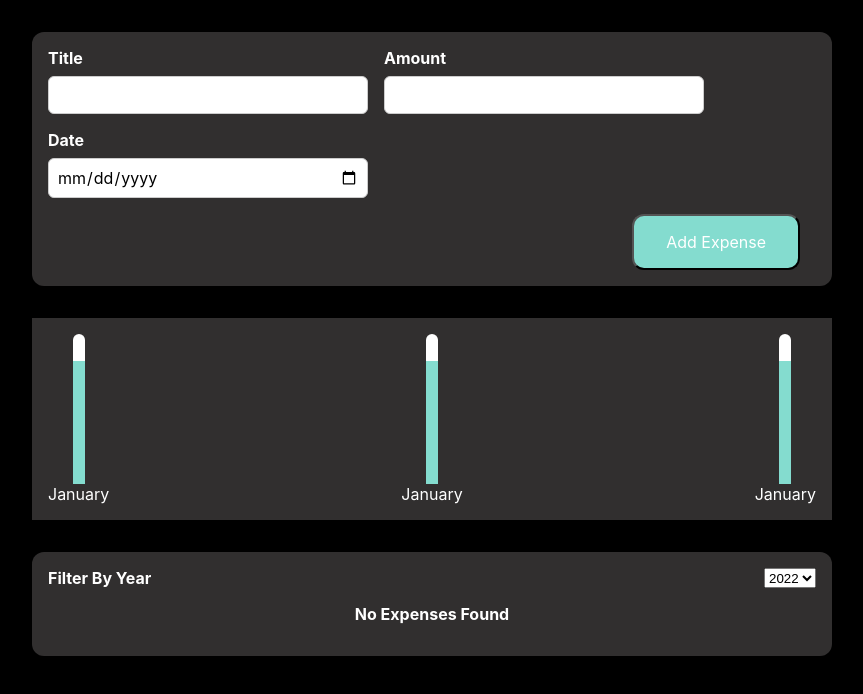
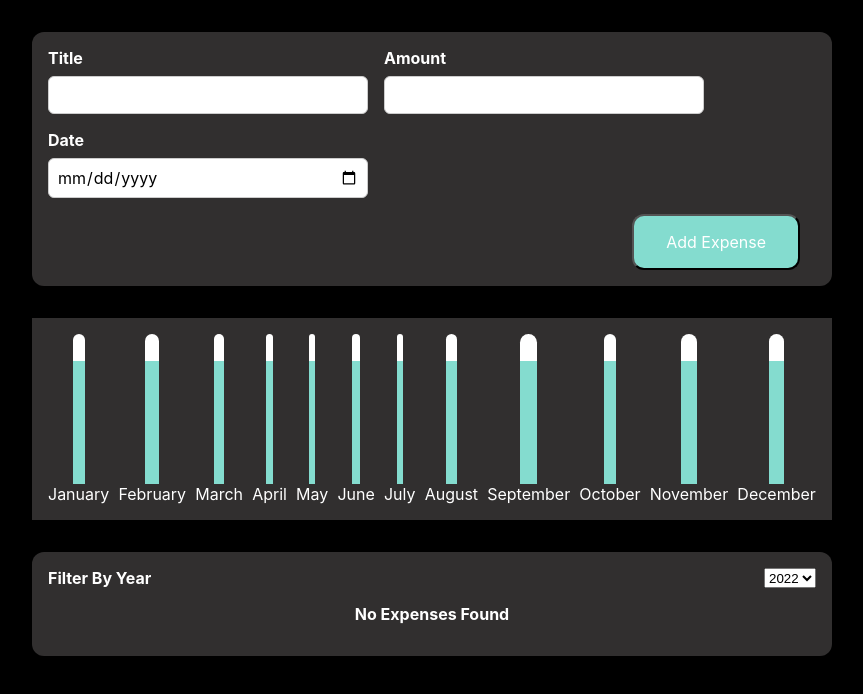
Before and after one commit to naveenkosigi/Expense-Tracker-React-, a React (Create React App) app: page / in a window 1280 px wide. Shown: the top 694 px of the page, without its empty margins (208-1071 px from the left). Built offline with nearby package versions, Linux system fonts and the light colour scheme.

Commit message:
added basic chart component implementation

```diff
--- /dev/null
+++ b/src/CommonConfig.js
@@ -0,0 +1,14 @@
+export const dataMonthConfig=[
+    {"label" : "January"},
+    {"label" : "February"},
+    {"label" : "March"},
+    {"label" : "April"},
+    {"label" : "May"},
+    {"label" : "June"},
+    {"label" : "July"},
+    {"label" : "August"},
+    {"label" : "September"},
+    {"label" : "October"},
+    {"label" : "November"},
+    {"label" : "December"}
+];
--- a/src/components/ExpensesPageComponent/ExpensePageComponent.js
+++ b/src/components/ExpensesPageComponent/ExpensePageComponent.js
@@ -2,6 +2,8 @@ import { ExpenseForm } from "../ExpenseForm/ExpenseForm";
 import { Expenses } from "../Expenses/Expenses";
 import { useState } from "react";
 import { Test } from "../TestComponent";
+import { dataMonthConfig } from '../../CommonConfig';
+
 
 export const ExpensePageComponent = () => {
 
@@ -30,7 +32,7 @@ export const ExpensePageComponent = () => {
       return (
         <div>
           <ExpenseForm onExpenseSave={onExpenseSave}/>
-          <Test/>
+          <Test config={dataMonthConfig}/>
           <Expenses expenses={expenses} defaultYear={selectedYear} onYearChange={onYearChange}/>
         </div>
       );
--- a/src/components/TestComponent.js
+++ b/src/components/TestComponent.js
@@ -1,26 +1,22 @@
 import './TestComponent.css';
 
-export const Test = () => {
-    return(
-        <div className='chart-listview-container expenses-container'>
+export const Test = (props) => {
+
+    const chartCount=props.config.length;
+    const chartContent = props.config.map((config) => {
+        return (
             <div className='chart-container'>
-                <span className='chart-label'>January</span>
+                <span className='chart-label'>{config.label}</span>
                 <div className='data-container'>
                     <span className='data-filler' />
                 </div>
             </div>
-            <div className='chart-container'>
-                <span className='chart-label'>January</span>
-                <div className='data-container'>
-                    <span className='data-filler' />
-                </div>
-            </div>
-            <div className='chart-container'>
-                <span className='chart-label'>January</span>
-                <div className='data-container'>
-                    <span className='data-filler' />
-                </div>
-            </div>
+        );
+    });
+
+    return(
+        <div className='chart-listview-container expenses-container'>
+            {chartContent}
         </div>
     );
 }
```
